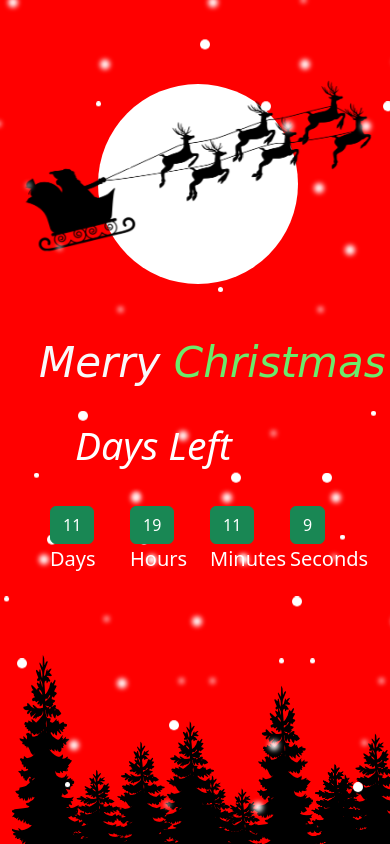
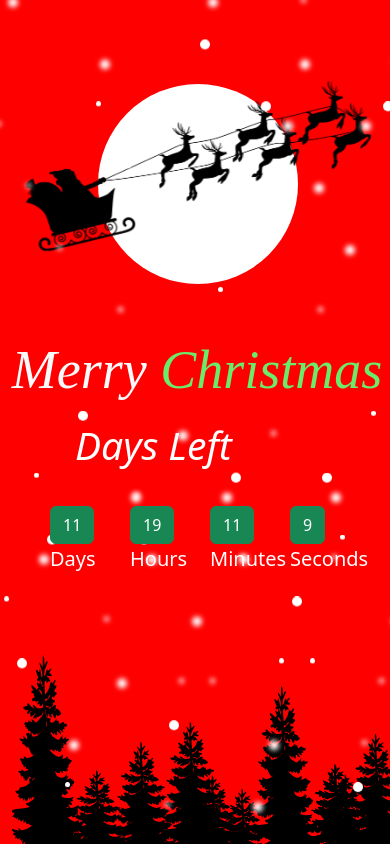
Before and after one commit to abishek1205/css-countdown, a plain HTML site: page christmas.html in a window 390 px wide. Shown: the top 844 px of the page. Drawn offline with nearby package versions, Linux system fonts and the light colour scheme.

Commit message:
modified-3

```diff
--- a/styles/christmass.css
+++ b/styles/christmass.css
@@ -40,10 +40,11 @@ body{
 .letters{
     font-size: 3em;
     font-style: italic;
-    font-family: cursive;
+    font-family: 'Times New Roman', Times, serif;
 }
 .letter-span{
     color: rgb(107, 235, 107);
+    font-family: 'Times New Roman', Times, serif;
 }
 
 
@@ -126,10 +127,10 @@ body{
 
 @media (max-width:480px) {
 .text{
-    font-size: 14px;
-    left: 10%;
+    font-size: 18px;
+    left: 3%;
     top:40%;
-    font-family: 'Gill Sans', 'Gill Sans MT', Calibri, 'Trebuchet MS', sans-serif;
+
 }
 
 .count-down{
```
